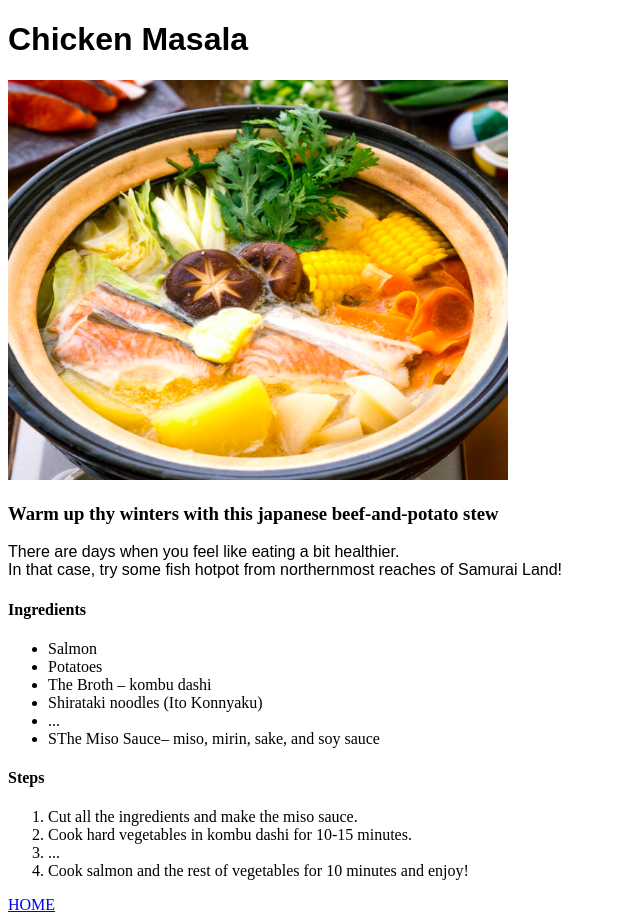
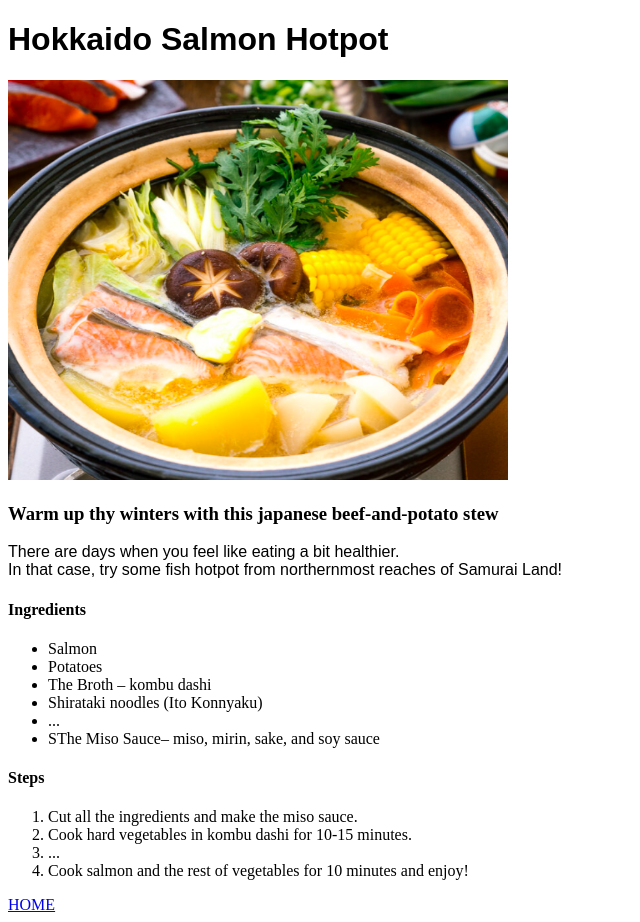
Before and after one commit to deproxyacct/odin-recipes, a plain HTML site: page recipes/SalmonHotPot.html in a window 1280 px wide. Shown: the whole page, without its empty margins (0-640 px from the left). Drawn offline with Linux system fonts and the light colour scheme.

Commit message:
[david] Correct top/head recipe title

```diff
--- a/recipes/SalmonHotPot.html
+++ b/recipes/SalmonHotPot.html
@@ -6,7 +6,7 @@
     <title>Hokkaido Salmon Hotpot</title>
 </head>
 <body>
-    <h1 style="font-family:Arial;">Chicken Masala</h1>
+    <h1 style="font-family:Arial;">Hokkaido Salmon Hotpot</h1>
     <img src="./images/Hokkaido_Salmon_Hotpot.png" alt="Hokkaido Salmon Hotpot picture" height="400p" width="500p">
     <h3>Warm up thy winters with this japanese beef-and-potato stew</h3>
     <p style="font-family:Arial;">
```
Also changed, not shown: recipes/nikujaga.html (+1 -1 lines).
